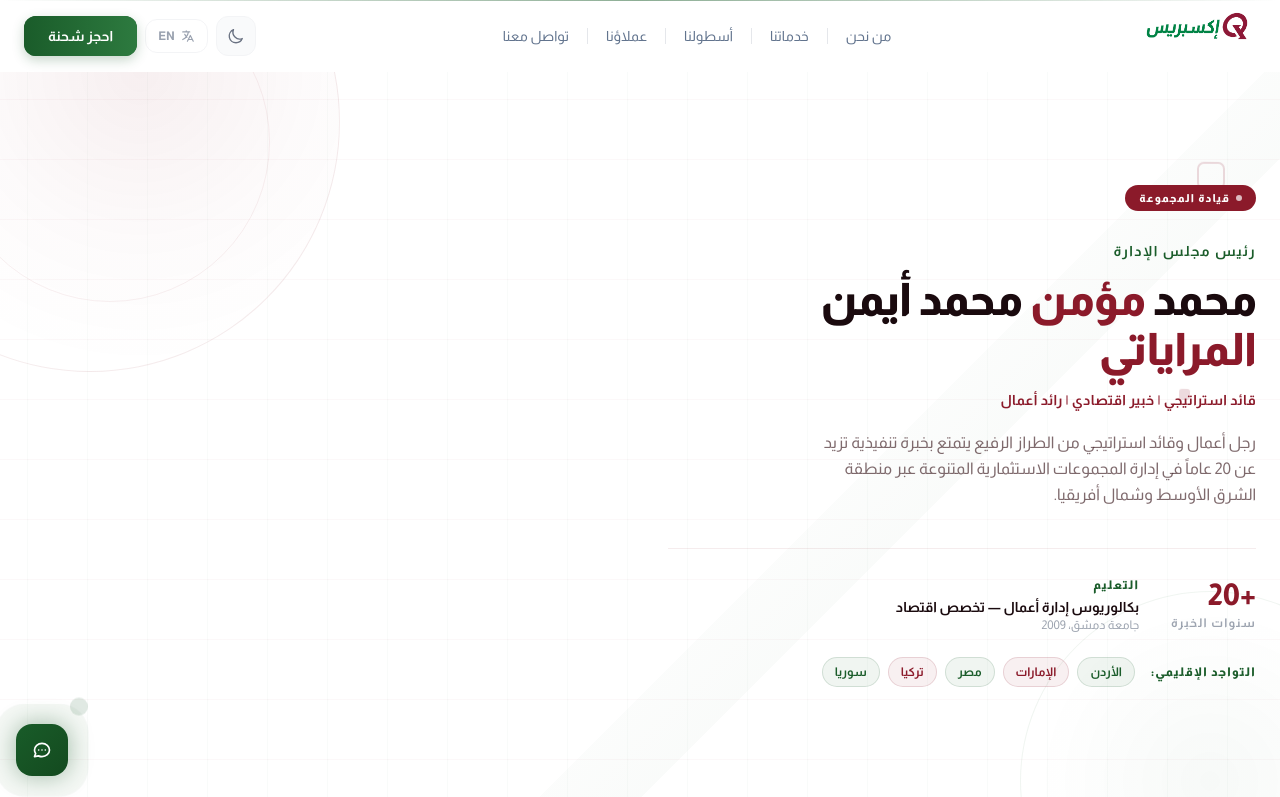
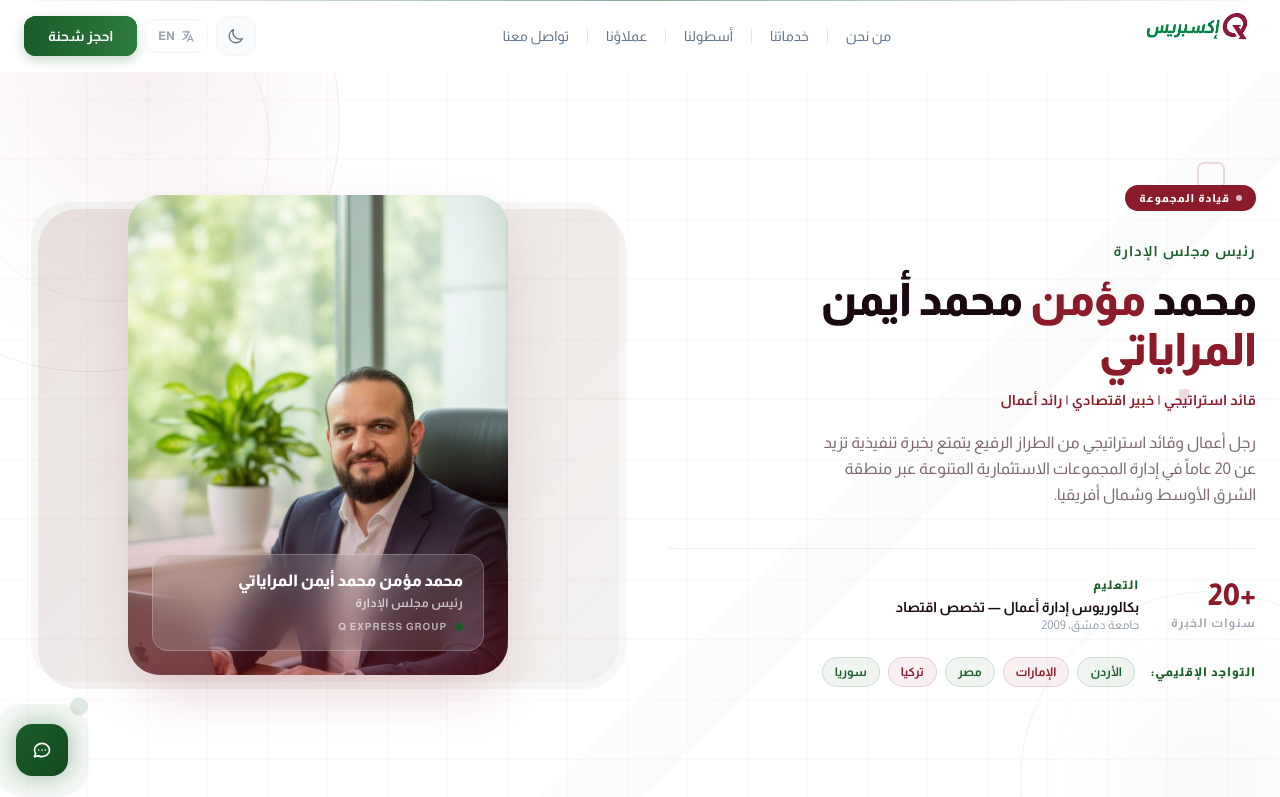
Before and after one commit to The-legend98/qexpress-website, a Next.js app: page /ceo in a window 1280 px wide. Shown: the top 797 px of the page. Built offline with nearby package versions, Linux system fonts and the light colour scheme.

Commit message:
ceo photo visible in the small screens

```diff
--- a/app/ceo/page.tsx
+++ b/app/ceo/page.tsx
@@ -325,7 +325,7 @@ export default function CEOPage() {
         <div className="absolute pointer-events-none" style={{ top: "42%", [isAr ? "right" : "left"]: "7%", width: 11, height: 11, borderRadius: 3, background: `${M}28`, transform: "rotate(45deg)", animation: "ceo-floatb 8s ease-in-out infinite" }} />
 
         <div className="relative max-w-7xl mx-auto px-6">
-          <div className="grid md:grid-cols-2 gap-14 items-center">
+          <div className="flex flex-col-reverse md:grid md:grid-cols-2 gap-10 md:gap-14 items-center">
 
             {/* TEXT */}
             <div>
@@ -383,18 +383,35 @@ export default function CEOPage() {
               )}
             </div>
 
-            {/* PHOTO */}
-            <div className="relative hidden md:flex justify-center" style={heroIn.visible ? a("ceo-scalein", 0.1, 0.85) : { opacity: 0 }}>
-              <div className="absolute inset-0 rounded-[40px]" style={{ background: `linear-gradient(135deg,${M}18,${G}0a)`, transform: "translate(14px,14px)" }} />
-              <div className="absolute inset-0 rounded-[38px]" style={{ background: `linear-gradient(135deg,${G}0c,${M}08)`, transform: "translate(7px,7px)" }} />
-              <div className="relative rounded-[32px] overflow-hidden" style={{ width: 380, height: 480, boxShadow: `0 40px 80px -16px ${M}30` }}>
-                <Image src={CEO_PHOTO} alt={t.hero.name} fill className="object-cover object-top" />
-                <div className="absolute inset-0" style={{ background: `linear-gradient(to top,${M}65 0%,transparent 55%)` }} />
-                <div className="absolute bottom-0 left-0 right-0 px-6 pb-6">
-                  <div className="rounded-2xl px-5 py-4" style={{ background: "rgba(255,255,255,0.13)", backdropFilter: "blur(16px)", border: "1px solid rgba(255,255,255,0.22)" }}>
-                    <p className="text-white font-black text-base leading-tight">{t.hero.name}</p>
+            {/* PHOTO — visible on all screens */}
+            <div
+              className="relative flex justify-center w-full"
+              style={heroIn.visible ? a("ceo-fadeup", 0.05, 0.7) : { opacity: 0 }}
+            >
+              {/* Depth shadow cards — only on md+ to avoid overflow on mobile */}
+              <div className="absolute inset-0 rounded-[28px] md:rounded-[40px] hidden md:block" style={{ background: `linear-gradient(135deg,${M}18,${G}0a)`, transform: "translate(14px,14px)" }} />
+              <div className="absolute inset-0 rounded-[26px] md:rounded-[38px] hidden md:block" style={{ background: `linear-gradient(135deg,${G}0c,${M}08)`, transform: "translate(7px,7px)" }} />
+
+              {/* Photo frame — full width on mobile, fixed size on desktop */}
+              <div
+                className="relative w-full md:w-[380px] rounded-[24px] md:rounded-[32px] overflow-hidden"
+                style={{ height: "min(72vw, 480px)", boxShadow: `0 24px 60px -12px ${M}35` }}
+              >
+                <Image
+                  src={CEO_PHOTO}
+                  alt={t.hero.name}
+                  fill
+                  className="object-cover object-top"
+                  priority
+                />
+                <div className="absolute inset-0" style={{ background: `linear-gradient(to top,${M}70 0%,transparent 50%)` }} />
+
+                {/* Name card overlay */}
+                <div className="absolute bottom-0 left-0 right-0 px-4 pb-4 md:px-6 md:pb-6">
+                  <div className="rounded-xl md:rounded-2xl px-4 py-3 md:px-5 md:py-4" style={{ background: "rgba(255,255,255,0.13)", backdropFilter: "blur(16px)", border: "1px solid rgba(255,255,255,0.22)" }}>
+                    <p className="text-white font-black text-sm md:text-base leading-tight">{t.hero.name}</p>
                     <p className="text-white/70 text-xs mt-1 font-semibold tracking-wide">{t.hero.role}</p>
-                    <div className="flex items-center gap-2 mt-2.5">
+                    <div className="flex items-center gap-2 mt-2">
                       <span className="relative flex h-2 w-2">
                         <span className="absolute inset-0 rounded-full opacity-60" style={{ background: G, animation: "ceo-ping 1.6s ease-in-out infinite" }} />
                         <span className="relative rounded-full h-2 w-2" style={{ background: G }} />
@@ -404,18 +421,12 @@ export default function CEOPage() {
                   </div>
                 </div>
               </div>
-              <div className="absolute -top-6 -end-6 w-14 h-14 rounded-full border-2 flex items-center justify-center" style={{ borderColor: `${M}35`, animation: "ceo-float 5s ease-in-out infinite" }}>
-                <div className="w-5 h-5 rounded-full" style={{ background: `${M}55` }} />
-              </div>
-              <div className="absolute -bottom-4 -start-4 w-10 h-10 rounded-full border-2" style={{ borderColor: `${G}30`, animation: "ceo-float 7s ease-in-out infinite reverse" }} />
-              <div className="absolute inset-0 rounded-[32px] pointer-events-none" style={{ border: `1px solid ${M}15`, animation: "ceo-spin 20s linear infinite" }} />
             </div>
           </div>
         </div>
       </section>
 
       {/* ══════════════════════ QUOTE ══════════════════════ */}
-      {/* Quote section is always maroon-based — looks great in both modes */}
       <section
         className="py-24 relative overflow-hidden"
         style={{ background: isDark ? `linear-gradient(150deg,#1a0508 0%,#3d0a12 60%,#120205 100%)` : `linear-gradient(150deg,${M} 0%,#5c0f1b 60%,#3a0510 100%)` }}
```
